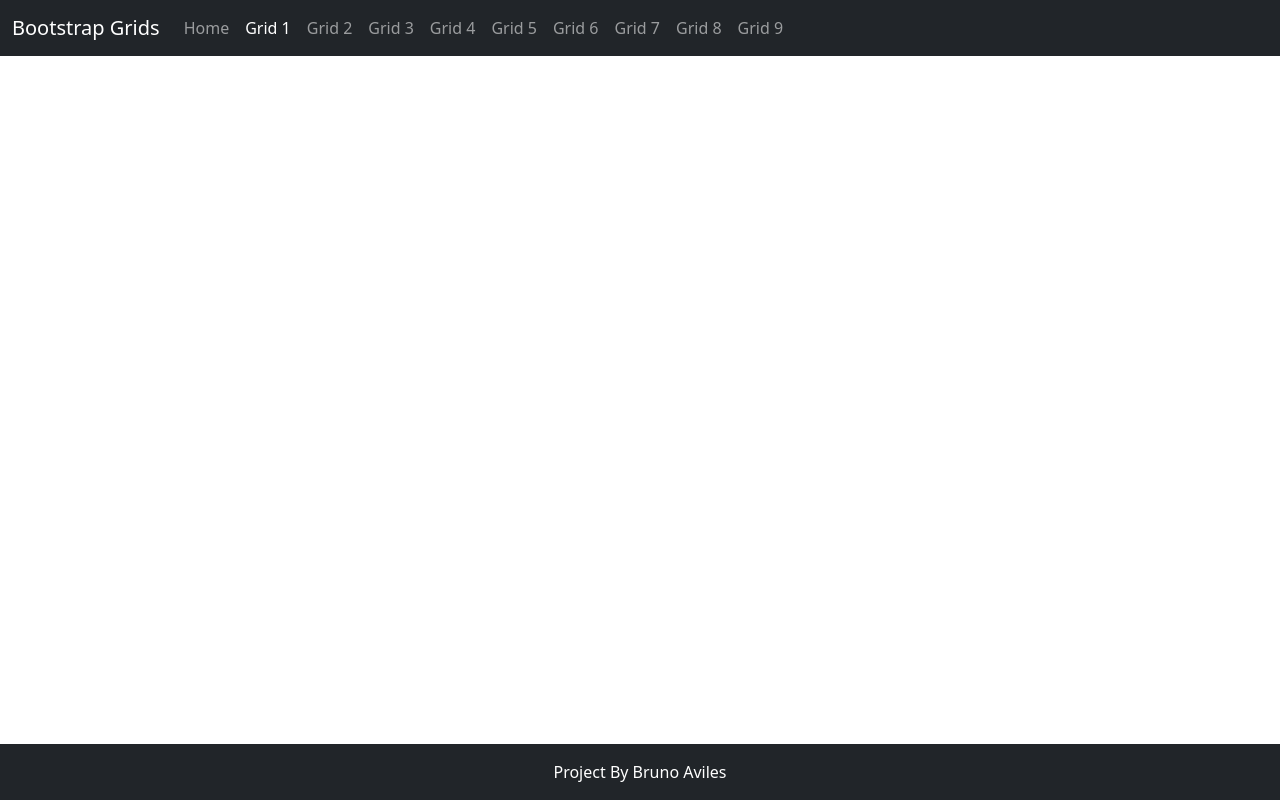
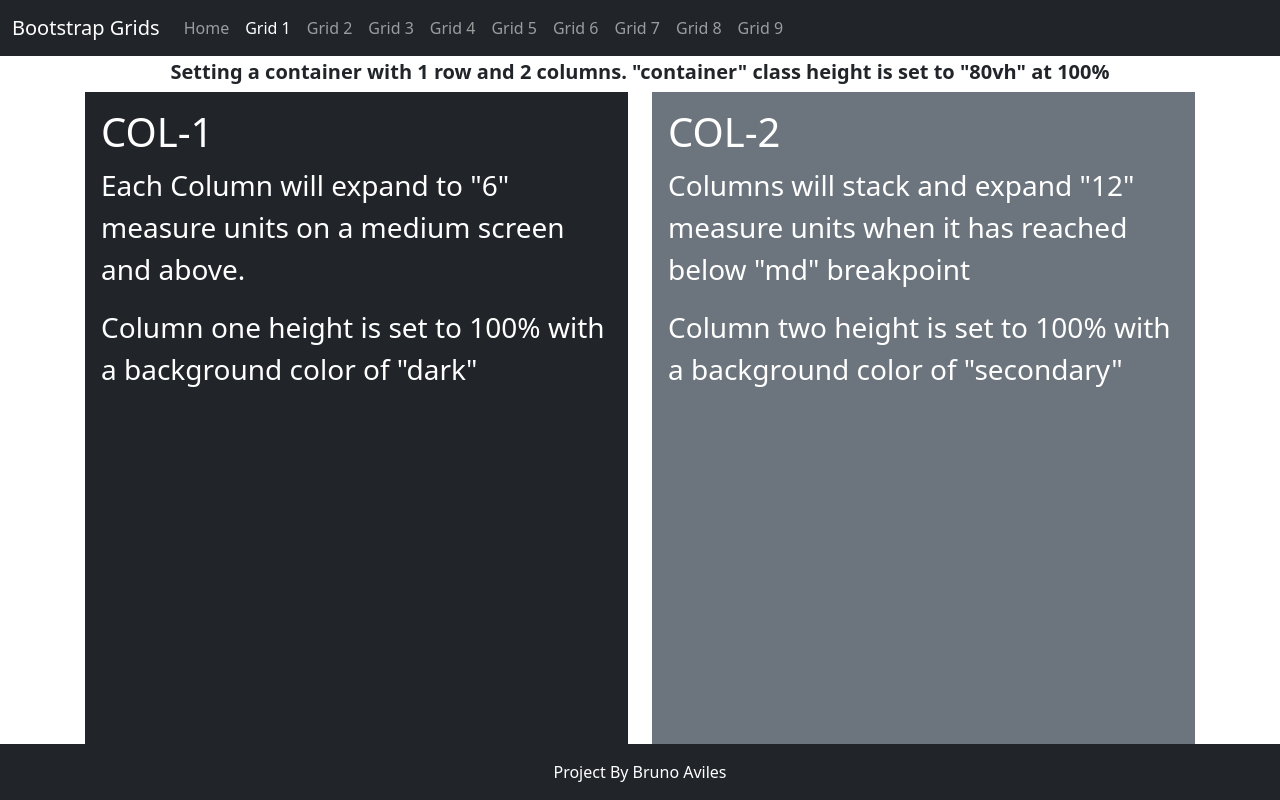
Before and after one commit to bruno-aviles/bootstrap_and_the_grids, a plain HTML site: page grid1.html in a window 1280 px wide. Drawn offline with nearby package versions, Linux system fonts and the light colour scheme.

Commit message:
create grid 1 layout

```diff
--- a/css/site.css
+++ b/css/site.css
@@ -24,3 +24,7 @@ main>.container {
     bottom: 0;
     width: 100%;
 }
+
+.minHeight{
+    min-height: 80vh;
+}
--- a/grid1.html
+++ b/grid1.html
@@ -62,8 +62,27 @@
 </nav>
 
     <main class="flex-shrink-0">
-       <div class="container">
-
+       <div class="container h-100 minHeight">
+           <h5 class="text-center fw-bold">Setting a container with 1 row and 2 columns. "container" class height is set to "80vh" at 100%</h5>
+           <div class="row row-cols-1 row-cols-md-2 gy-2 h-100">
+               <!-- Column 1 -->
+               <div class="col">
+                   <div class="bg-dark text-white p-3 h-100">
+                    <h1>COL-1</h1>
+                    <p class="fs-3">Each Column will expand to "6" measure units on a medium screen and above.</p>
+                    <p class="fs-3"> Column one height is set to 100% with a background color of "dark"</p>
+                   </div>
+               </div>
+               <!-- Column 2 -->
+                <div class="col">
+                    <div class="bg-secondary text-white p-3 h-100">
+                        <h1>COL-2</h1>
+                        <p class="fs-3">Columns will stack and expand "12" measure units when it has reached below "md" breakpoint</p>
+                        <p class="fs-3"> Column two height is set to 100% with a background color of "secondary"</p>
+                    </div>
+                </div>
+           </div>
+           <p class="text-center fw-bold fs-5">"row" height is set to 100%</p>
        </div>
     </main>
     <footer class="footer mt-auto py-3 bg-dark sticky-footer">
```
